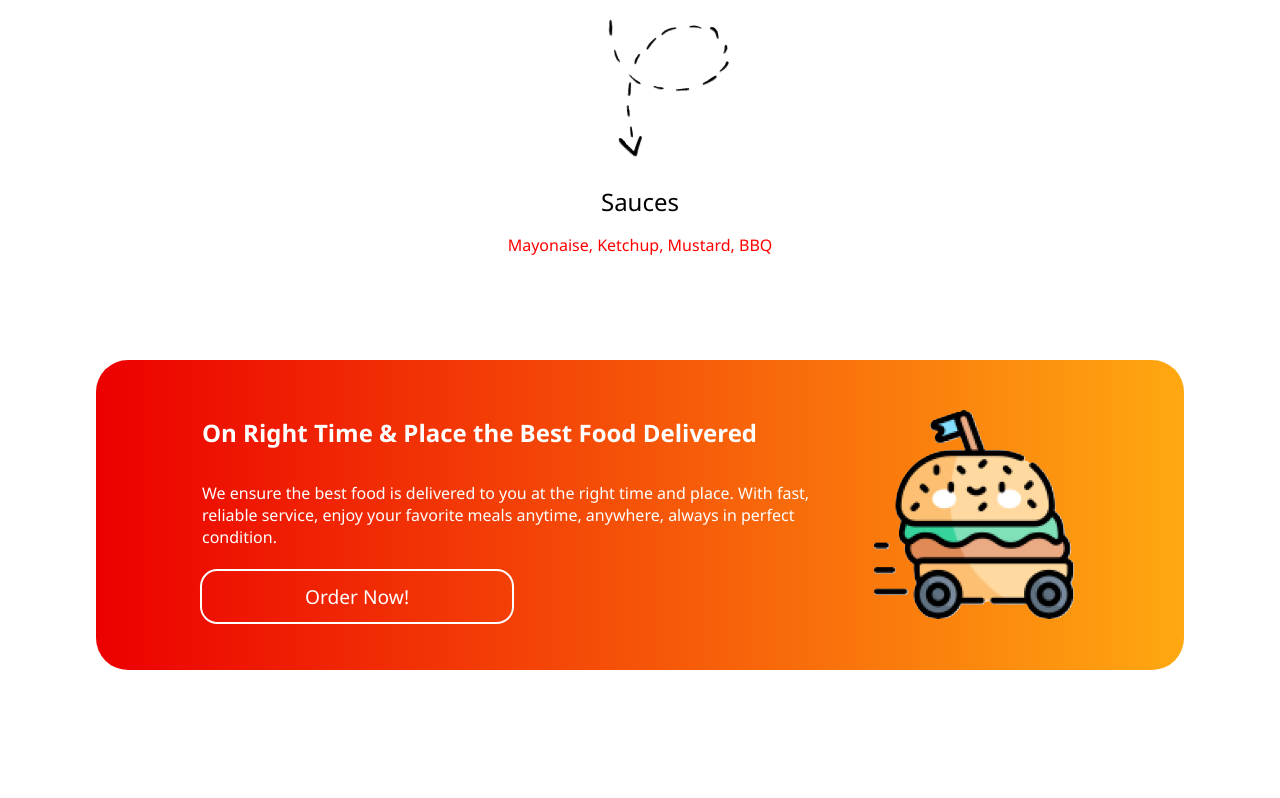
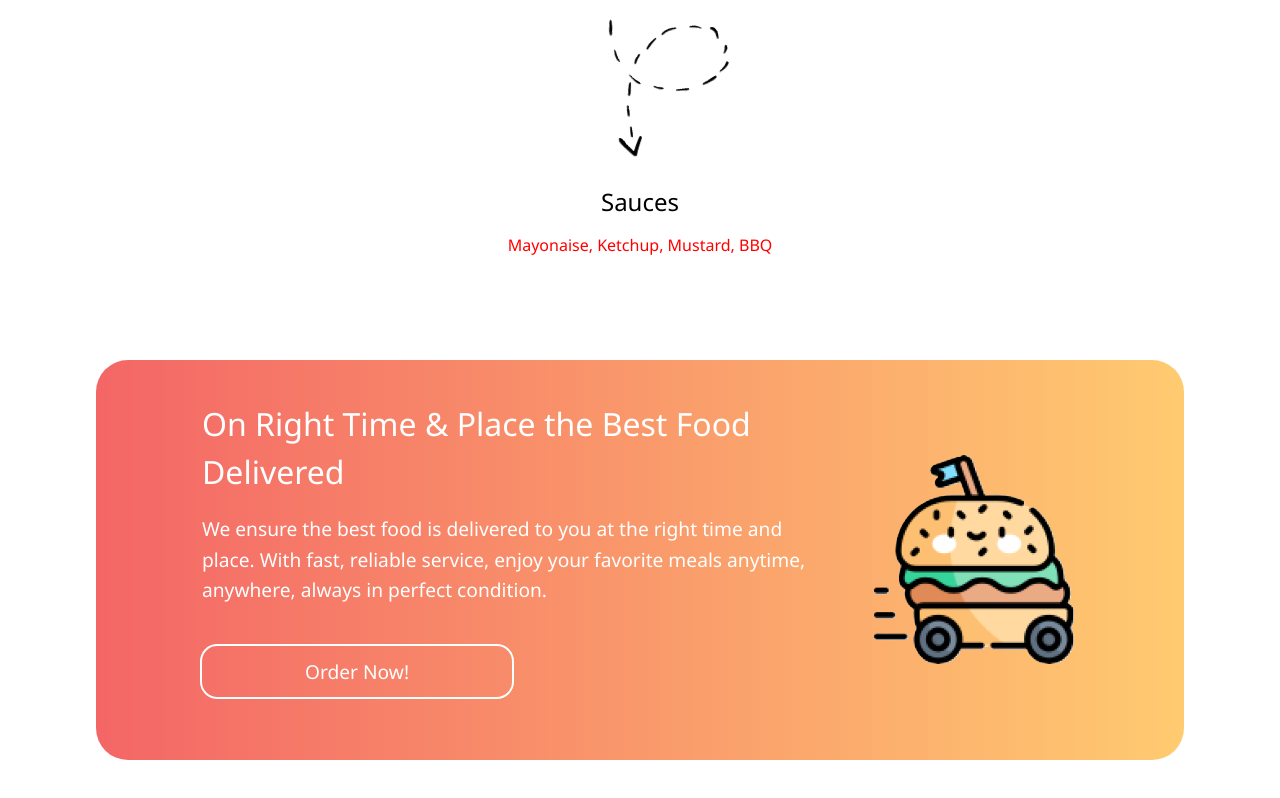
Before and after one commit to HafizArul/Spicy-Burger-Web-Design, a plain HTML site: page index.html in a window 1280 px wide. Shown: the part 2529-3327 px from the top of the page. Before the commit the page ends 3279 px from the top, so only its background shows below. Drawn offline with Linux system fonts and the light colour scheme; a web font is replaced by a local one.

Commit message:
Mengubah bagian slogan pada index.html

```diff
--- a/assets/css/style.css
+++ b/assets/css/style.css
@@ -292,7 +292,7 @@ section.item-ingredients .ingredients-container .item:nth-of-type(5) img {
 
 /* Slogan Section */
 section.slogan .slogan-container {
-    background-image: linear-gradient(to right, #ec0000, #ffa811);
+    background-image: linear-gradient(to right, rgba(236, 0, 0, .6), rgba(255, 168, 17, .6));
     box-sizing: border-box;
     padding: 40px 106px;
     width: 100%;
@@ -321,6 +321,18 @@ section.slogan .slogan-container a.order {
     transition: .3s;
 }
 
+section.slogan .slogan-container h2.slogan-title {
+    font-weight: 500;
+    font-size: 2em;
+    line-height: 1.5;
+}
+
+section.slogan .slogan-container p.slogan-detail {
+    font-size: 1.2em;
+    font-weight: 400;
+    line-height: 1.6;
+}
+
 section.slogan .slogan-container a.order:hover {
     background-color: #fff;
     color: black;
```
